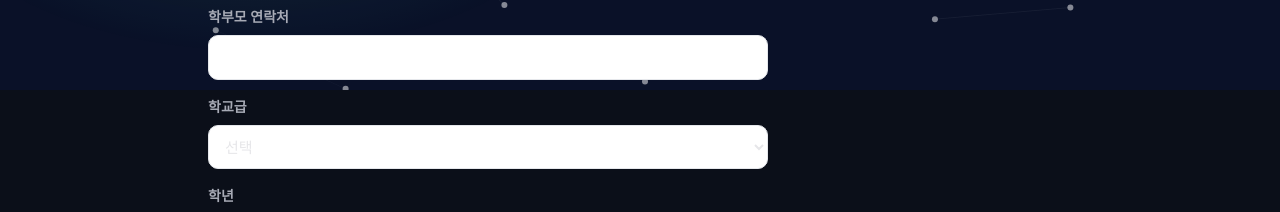
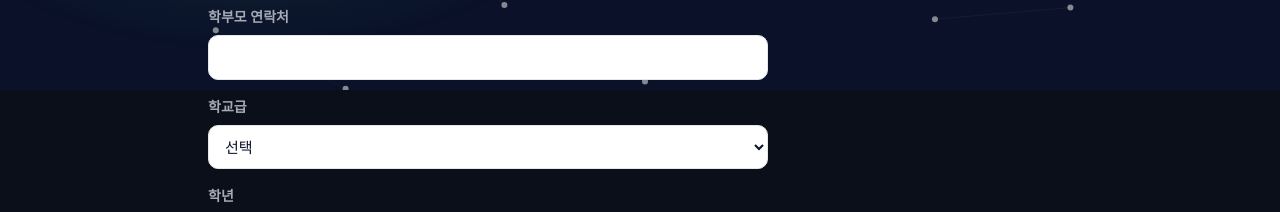
Before and after one commit to iop6300/appoin, a React (Create React App) app in the folder client/: page / in a window 1280 px wide. Shown: the part 710-922 px from the top of the page. Built offline with nearby package versions, Linux system fonts and the light colour scheme; the HTML template or start-up script is replaced by a standard one; a web font is replaced by a local one.

Commit message:
Style: Change form input text color to dark navy

```diff
--- a/client/src/index.css
+++ b/client/src/index.css
@@ -199,7 +199,7 @@
 .form{ display:grid; gap:12px; max-width:560px; }
 .form label{ display:grid; gap:6px; }
 .form input, .form select{
-  padding:10px 12px; border-radius:10px; border:1px solid #e5e7eb; background:#fff;
+  padding:10px 12px; border-radius:10px; border:1px solid #e5e7eb; background:#fff; color: #0a1128;
 }
 .submit{
   padding:12px 16px; border-radius:12px; border:none; color:#fff;
```
